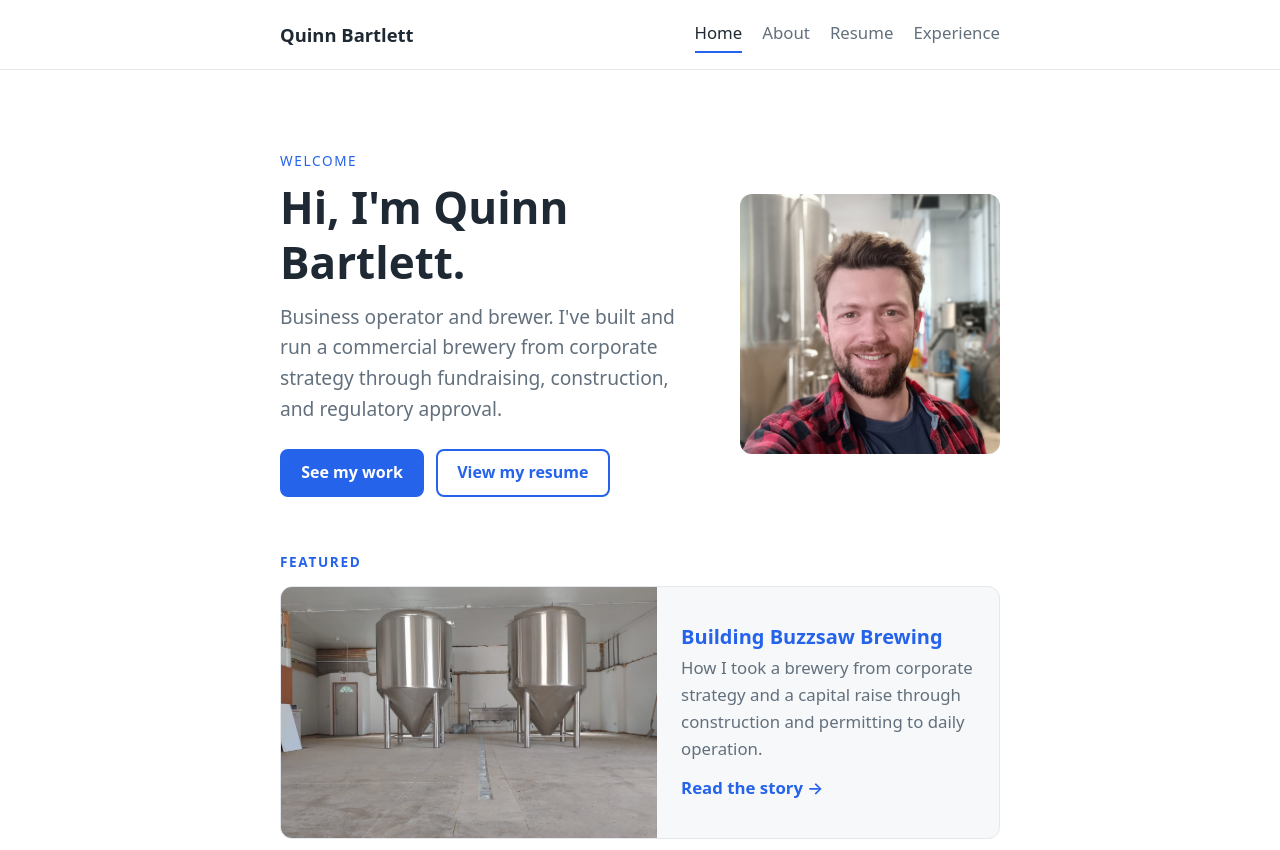
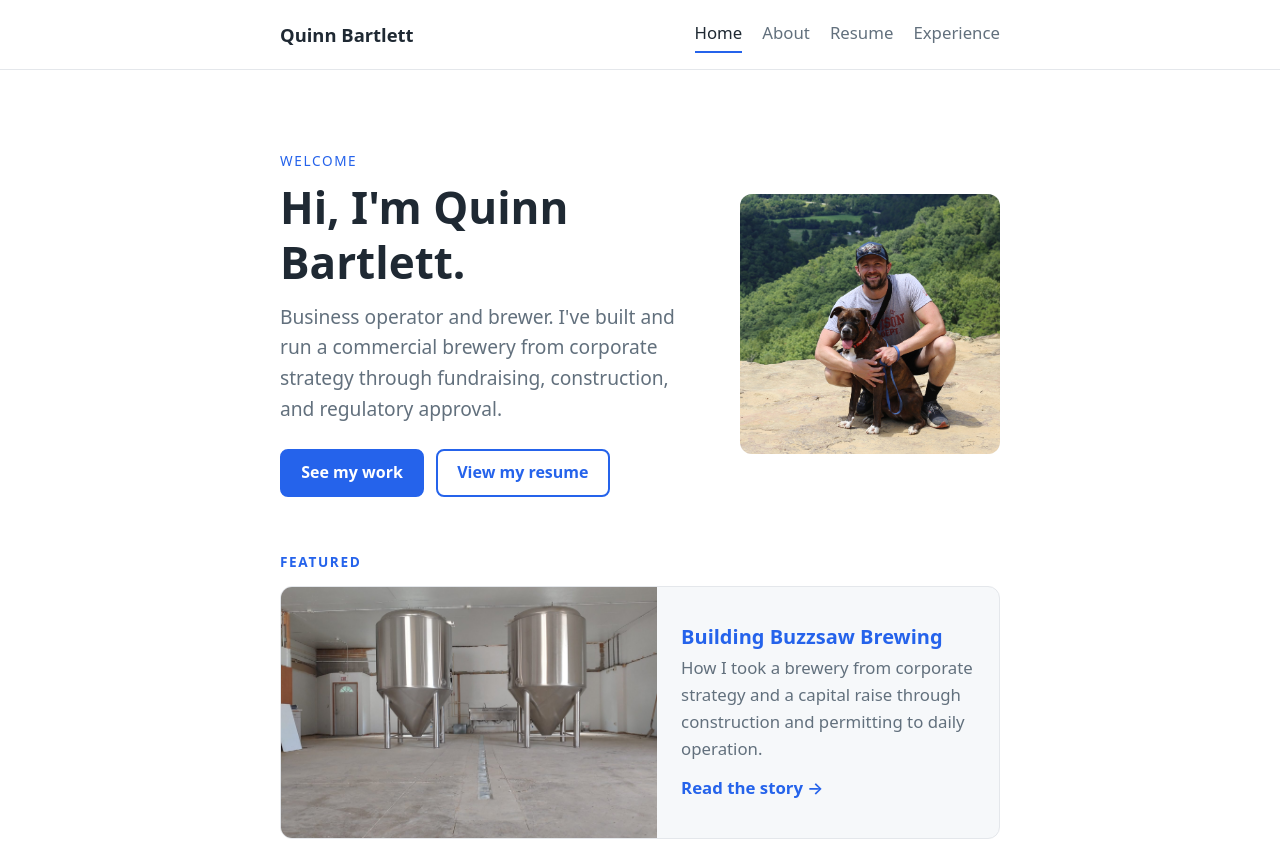
Before and after one commit to qbartlett/quinnbartlett.com, a plain HTML site: page index.html in a window 1280 px wide. Shown: the top 850 px of the page. Drawn offline with Linux system fonts and the light colour scheme.

Commit message:
Update profile image source in index.html

```diff
--- a/index.html
+++ b/index.html
@@ -39,7 +39,7 @@
           <a class="button button-secondary" href="resume.html">View my resume</a>
         </div>
       </div>
-      <img class="photo photo-square hero-photo" src="images/headshot.jpg" alt="Portrait of Quinn Bartlett, smiling in front of brewery fermentation tanks" width="800" height="800">
+      <img class="photo photo-square hero-photo" src="images/quinnmelvin.JPG" alt="Portrait of Quinn Bartlett, smiling in front of brewery fermentation tanks" width="800" height="800">
     </section>
 
     <!-- FEATURED: one highlight that leads into the Experience page -->
```
